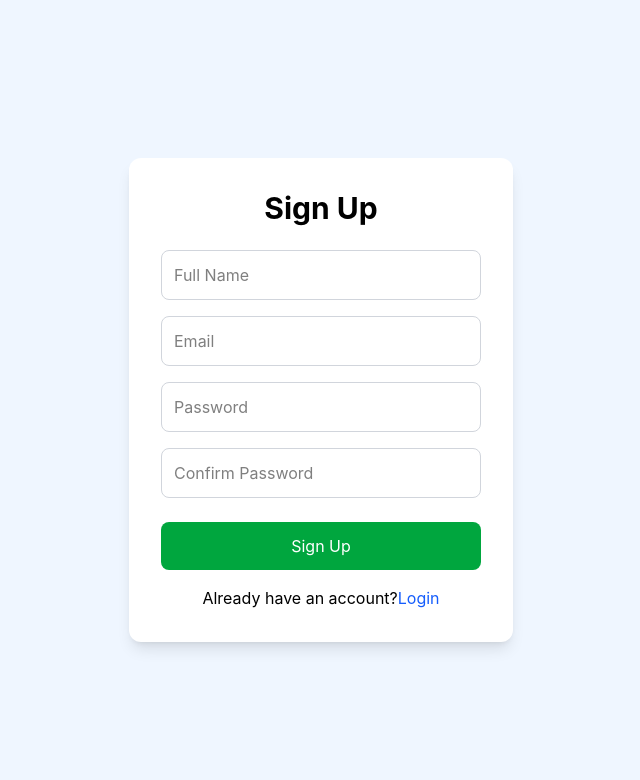
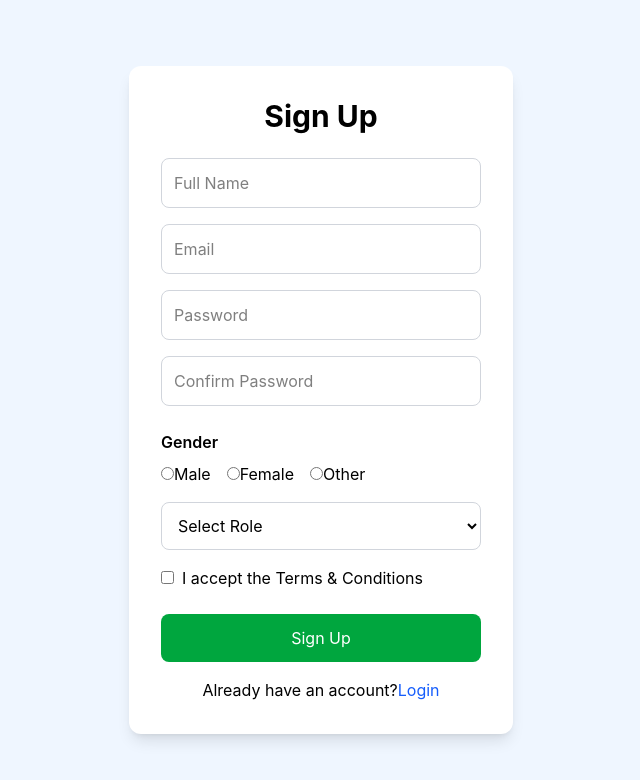
Before and after one commit to riyamalpani-netizen/react-dashboard, a React (Vite) app: page /signup in a window 1280 px wide. Shown: the top 780 px of the page, without its empty margins (319-959 px from the left). Built offline with nearby package versions, Linux system fonts and the light colour scheme.

Commit message:
Add gender selection, role dropdown, and terms acceptance checkbox to Signup form

```diff
--- a/src/pages/Signup.jsx
+++ b/src/pages/Signup.jsx
@@ -49,6 +49,39 @@ function Signup() {
           onChange={(e) => setConfirmPassword(e.target.value)}
           className="w-full border border-gray-300 rounded-lg p-3 mb-6"
         />
+        {/* added few radio button below */}
+        <div className="mb-4">
+       <label className="block font-semibold mb-2">
+         Gender
+       </label>
+
+       <label className="mr-4">
+       <input type="radio" name="gender" value="Male" />
+       Male
+      </label>
+
+      <label className="mr-4">
+     <input type="radio" name="gender" value="Female" />
+     Female
+     </label>
+
+    <label>
+    <input type="radio" name="gender" value="Other" />
+    Other
+   </label>
+</div>
+<select className="w-full border border-gray-300 rounded-lg p-3 mb-4">
+  <option value="">Select Role</option>
+  <option value="Admin">Admin</option>
+  <option value="User">User</option>
+  <option value="Manager">Manager</option>
+</select>
+<div className="mb-6">
+  <label>
+    <input type="checkbox" className="mr-2" />
+    I accept the Terms & Conditions
+  </label>
+</div>
         <button
   onClick={handleSignup}
   className="w-full bg-green-600 text-white py-3 rounded-lg hover:bg-green-700"
```
